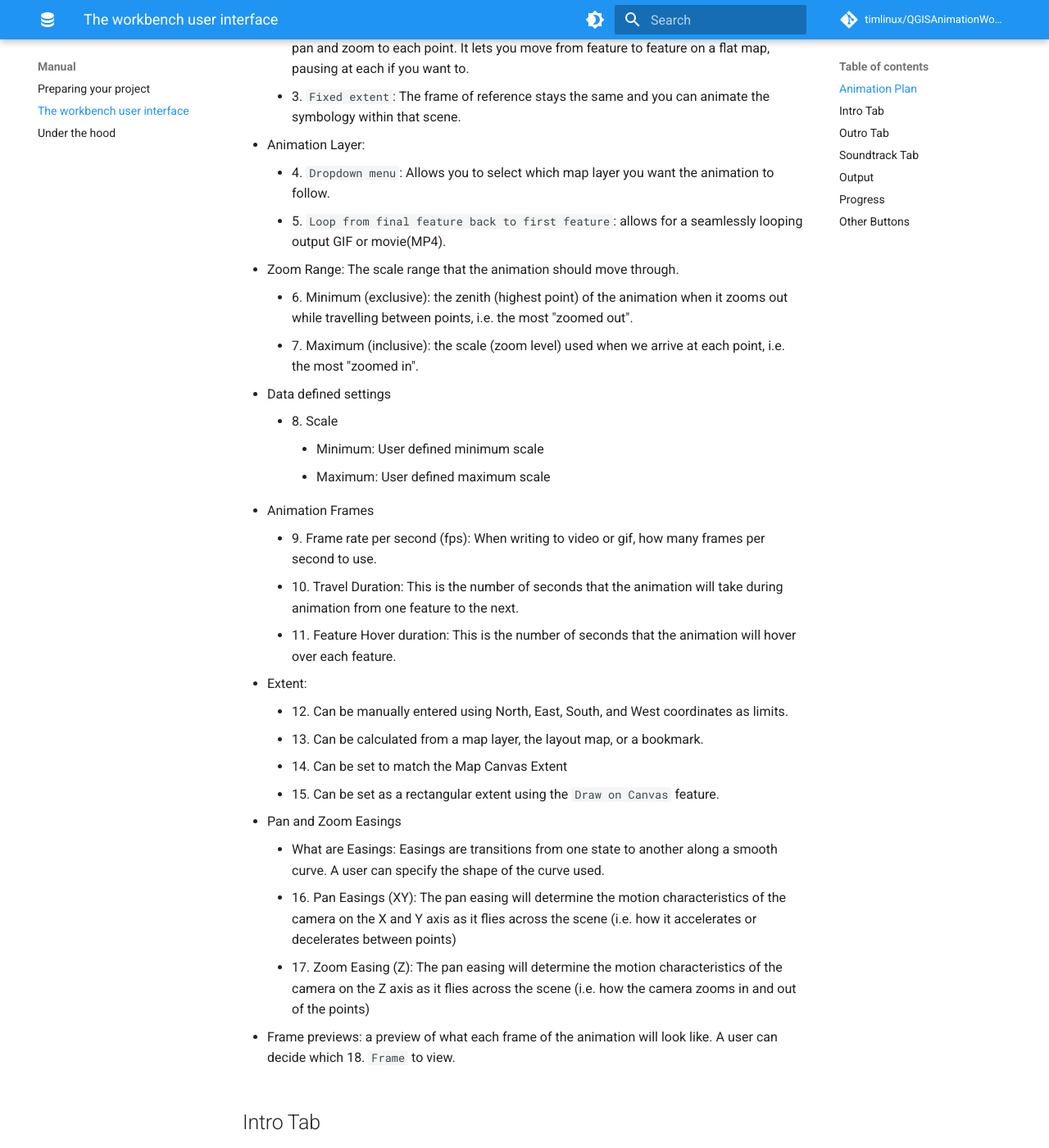
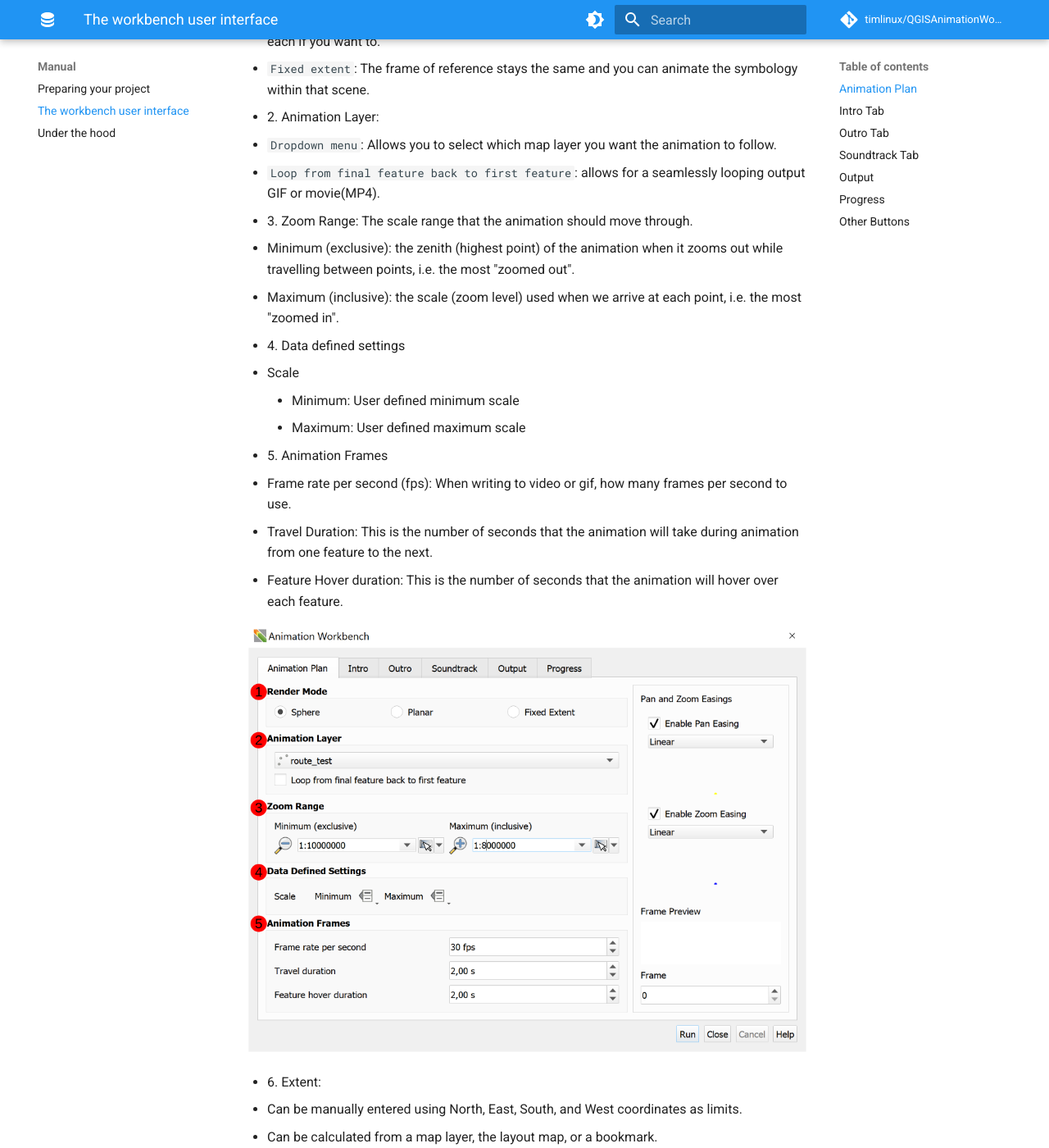
Before and after one commit to timlinux/QGISAnimationWorkbench, an MkDocs documentation site: the page built from docs/manual/workbench_ui.md, in a window 1280 px wide and 1400 px high, scrolled down 385 px. Shown: the whole window at 82% size. Built offline with MkDocs 1.6.1 and Material for MkDocs 9.7.7, drawn with Linux system fonts in a browser that asks for light colours; comment, search, counter and statistics services are not loaded; some of the changed text lies outside the part shown.

Commit message:
📝 User interface text and images added

```diff
--- a/docs/manual/workbench_ui.md
+++ b/docs/manual/workbench_ui.md
@@ -1,48 +1,53 @@
 # The Workbench User Interface
 
 ## Animation Plan
-- Render Modes: These determine the behaviour and type of animation
-    - 1\. `Sphere`: the coordinate reference system (CRS) will be manipulated to create a spinning globe effect.
+
+- 1\. Render Modes: These determine the behaviour and type of animation
+  - `Sphere`: the coordinate reference system (CRS) will be manipulated to create a spinning globe effect.
         Like Google Earth might do, but with your own data and cartography.
-    - 2\. `Planar`: the coordinate reference system (CRS) will not be altered, but the camera will pan and zoom
+  - `Planar`: the coordinate reference system (CRS) will not be altered, but the camera will pan and zoom
         to each point. It lets you move from feature to feature on a flat map, pausing at each if you want to.
-    - 3\. `Fixed extent`: The frame of reference stays the same and you can animate the symbology within that scene.
+  - `Fixed extent`: The frame of reference stays the same and you can animate the symbology within that scene.
 
-- Animation Layer:
-    - 4\. `Dropdown menu`: Allows you to select which map layer you want the animation to follow.
-    - 5\. `Loop from final feature back to first feature`: allows for a seamlessly looping output GIF or movie(MP4).
+- 2\. Animation Layer:
+  - `Dropdown menu`: Allows you to select which map layer you want the animation to follow.
+  - `Loop from final feature back to first feature`: allows for a seamlessly looping output GIF or movie(MP4).
 
-- Zoom Range: The scale range that the animation should move through.
-    - 6\. Minimum (exclusive): the zenith (highest point) of the animation when it zooms out while travelling between
+- 3\. Zoom Range: The scale range that the animation should move through.
+  - Minimum (exclusive): the zenith (highest point) of the animation when it zooms out while travelling between
         points, i.e. the most "zoomed out".
-    - 7\. Maximum (inclusive): the scale (zoom level) used when we arrive at each point, i.e. the most "zoomed in".
+  - Maximum (inclusive): the scale (zoom level) used when we arrive at each point, i.e. the most "zoomed in".
 
-- Data defined settings
-    - 8\. Scale
-        - Minimum: User defined minimum scale
-        - Maximum: User defined maximum scale
+- 4\. Data defined settings
+  - Scale
+    - Minimum: User defined minimum scale
+    - Maximum: User defined maximum scale
 
-- Animation Frames
-    - 9\. Frame rate per second (fps): When writing to video or gif, how many frames per second to use.
-    - 10\. Travel Duration: This is the number of seconds that the animation will take during animation from one feature
+- 5\. Animation Frames
+  - Frame rate per second (fps): When writing to video or gif, how many frames per second to use.
+  - Travel Duration: This is the number of seconds that the animation will take during animation from one feature
          to the next.
-    - 11\. Feature Hover duration: This is the number of seconds that the animation will hover over each feature.
+  - Feature Hover duration: This is the number of seconds that the animation will hover over each feature.
 
-- Extent:
-    - 12\. Can be manually entered using North, East, South, and West coordinates as limits.
-    - 13\. Can be calculated from a map layer, the layout map, or a bookmark.
-    - 14\. Can be set to match the Map Canvas Extent
-    - 15\. Can be set as a rectangular extent using the `Draw on Canvas` feature.
+![Sphere and Planar](img/001_AnimationPlan_SpherePlanar_1.png)
 
-- Pan and Zoom Easings
-    - What are Easings: Easings are transitions from one state to another along a smooth curve. A user can specify the
+- 6\. Extent:
+  - Can be manually entered using North, East, South, and West coordinates as limits.
+  - Can be calculated from a map layer, the layout map, or a bookmark.
+  - Can be set to match the Map Canvas Extent
+  - Can be set as a rectangular extent using the `Draw on Canvas` feature.
+
+- 7\. Pan and Zoom Easings
+  - What are Easings: Easings are transitions from one state to another along a smooth curve. A user can specify the
         shape of the curve used.
-    - 16\. Pan Easings (XY): The pan easing will determine the motion characteristics of the camera on the X and Y axis as it
+  - Pan Easings (XY): The pan easing will determine the motion characteristics of the camera on the X and Y axis as it
          flies across the scene (i.e. how it accelerates or decelerates between points)
-    - 17\. Zoom Easing (Z): The pan easing will determine the motion characteristics of the camera on the Z axis as it flies
+  - Zoom Easing (Z): The pan easing will determine the motion characteristics of the camera on the Z axis as it flies
         across the scene (i.e. how the camera zooms in and out of the points)
 
-- Frame previews: a preview of what each frame of the animation will look like. A user can decide which 18\. `Frame` to view.
+- 8\. Frame previews: a preview of what each frame of the animation will look like. A user can decide which `Frame` to view.
+
+![Fixed Extent](img/002_AnimationPlan_FixedExtent_2.png)
 
 ## Intro Tab
 
```
Also changed, not shown: docs/manual/img/001_AnimationPlan_SpherePlanar_1.png (added), docs/manual/img/002_AnimationPlan_FixedExtent_2.png (added).
